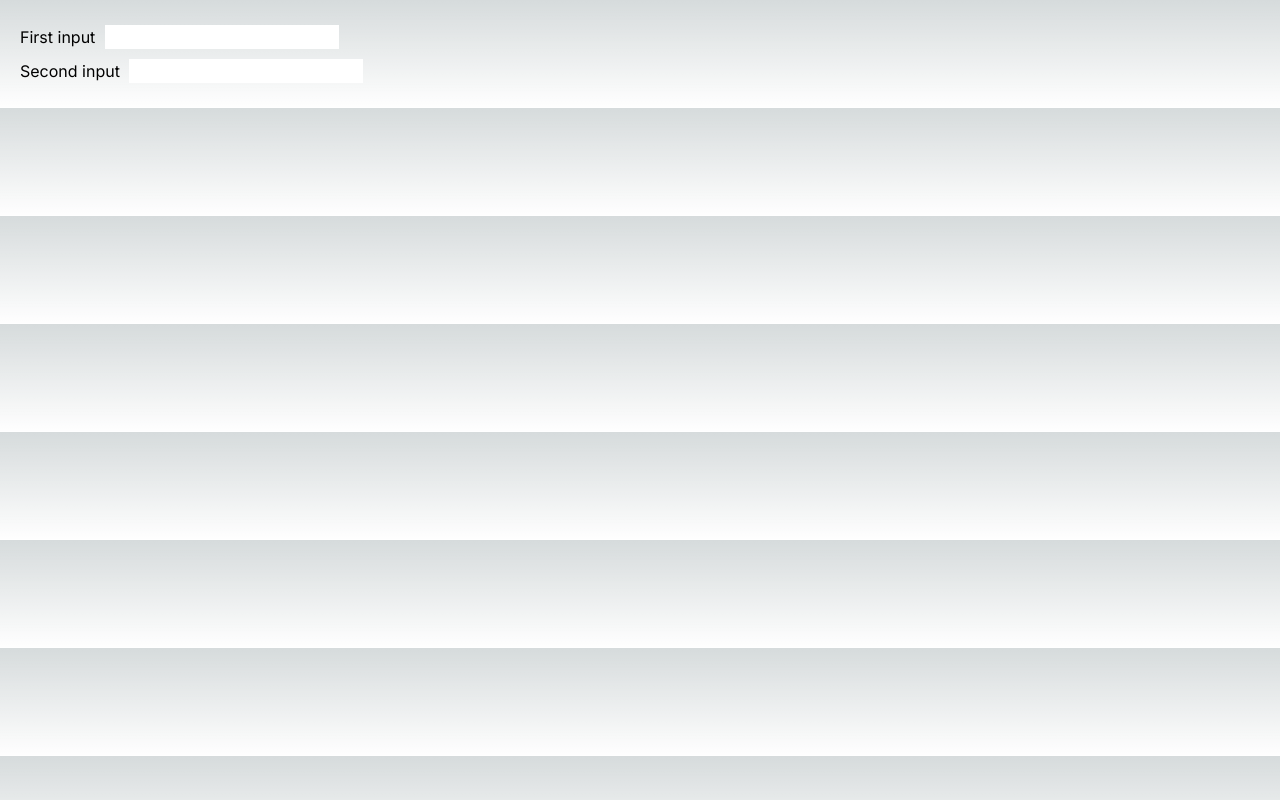
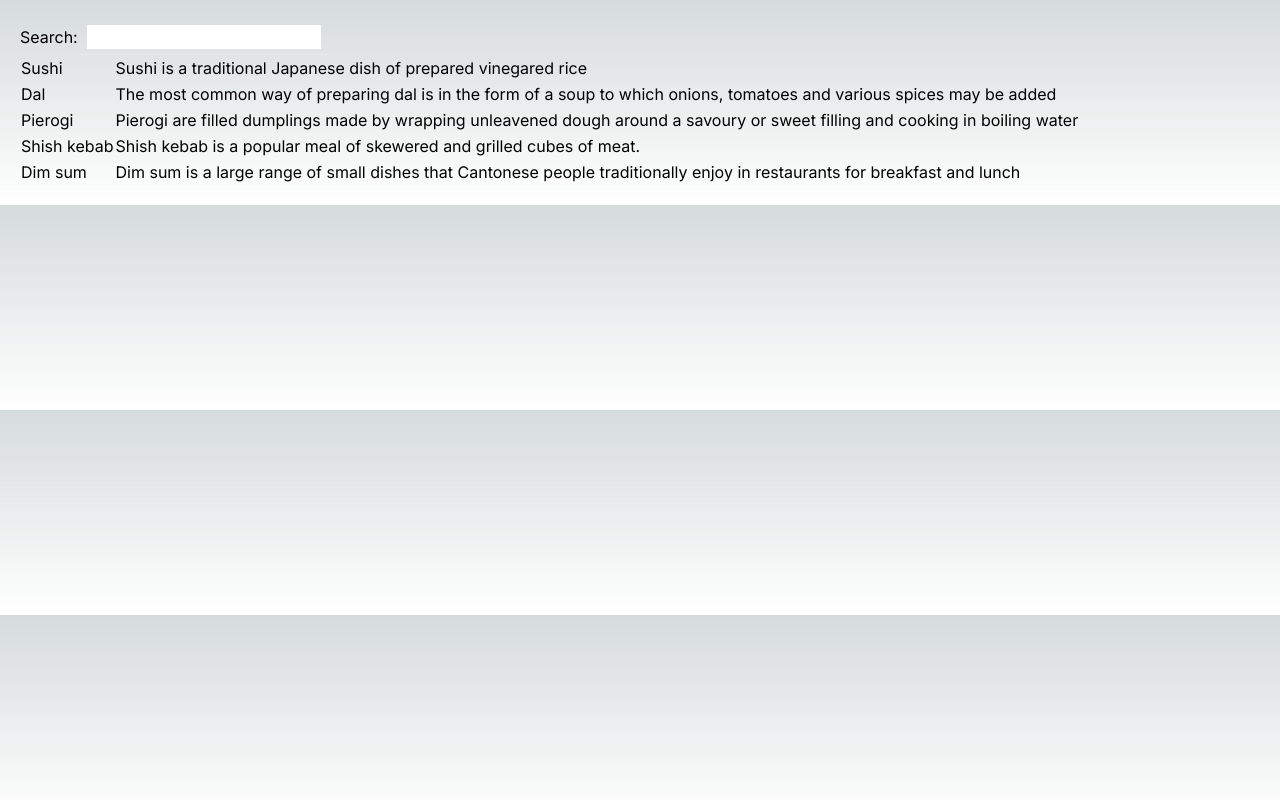
Before and after one commit to chut89/demo-set-intersection-client, a Next.js app: page /input in a window 1280 px wide. Built offline with nearby package versions, Linux system fonts and the light colour scheme.

Commit message:
add food example

```diff
--- a/src/app/globals.css
+++ b/src/app/globals.css
@@ -1,5 +1,5 @@
 @tailwind base;
-/*@tailwind components;*/
+@tailwind components;
 @tailwind utilities;
 
 :root {
@@ -16,6 +16,7 @@
   }
 }
 
+/* TODO: change bg color or else horizontal will be hidden */
 body {
   color: rgb(var(--foreground-rgb));
   background: linear-gradient(
--- /dev/null
+++ b/src/app/input/data.js
@@ -0,0 +1,30 @@
+export function filterItems(items, query) {
+  query = query.toLowerCase();
+  return items.filter(item =>
+    item.name.split(' ').some(word =>
+      word.toLowerCase().startsWith(query)
+    )
+  );
+}
+
+export const foods = [{
+  id: 0,
+  name: 'Sushi',
+  description: 'Sushi is a traditional Japanese dish of prepared vinegared rice'
+}, {
+  id: 1,
+  name: 'Dal',
+  description: 'The most common way of preparing dal is in the form of a soup to which onions, tomatoes and various spices may be added'
+}, {
+  id: 2,
+  name: 'Pierogi',
+  description: 'Pierogi are filled dumplings made by wrapping unleavened dough around a savoury or sweet filling and cooking in boiling water'
+}, {
+  id: 3,
+  name: 'Shish kebab',
+  description: 'Shish kebab is a popular meal of skewered and grilled cubes of meat.'
+}, {
+  id: 4,
+  name: 'Dim sum',
+  description: 'Dim sum is a large range of small dishes that Cantonese people traditionally enjoy in restaurants for breakfast and lunch'
+}];
--- /dev/null
+++ b/src/app/input/input.tsx
@@ -0,0 +1,31 @@
+'use client';
+import { useState } from 'react';
+import './input.css';
+
+export function SyncedInputs() {
+  const [text, setText] = useState('');
+
+  function handleChange(e) {
+    setText(e.target.value);
+  }
+
+  return (
+    <>
+      <Input label="First input" text={text} handleChange={handleChange} />
+      <Input label="Second input" text={text} handleChange={handleChange} />
+    </>
+  );
+}
+
+function Input({ label, text, handleChange }) {
+  return (
+    <label>
+      {label}
+      {' '}
+      <input
+        value={text}
+        onChange={handleChange}
+      />
+    </label>
+  );
+}
--- a/src/app/input/page.tsx
+++ b/src/app/input/page.tsx
@@ -1,31 +1,48 @@
 'use client';
 import { useState } from 'react';
 import './input.css';
+import { foods, filterItems } from './data.js';
 
-export default function SyncedInputs() {
-  const [text, setText] = useState('');
+export default function FilterableList() {
+  const [query, setQuery] = useState('');
 
   function handleChange(e) {
-    setText(e.target.value);
+    setQuery(e.target.value);
   }
 
   return (
     <>
-      <Input label="First input" text={text} handleChange={handleChange} />
-      <Input label="Second input" text={text} handleChange={handleChange} />
+      <SearchBar query={query} handleChange={handleChange}/>
+      <hr />
+      <List items={filterItems(foods, query)} />
     </>
   );
 }
 
-function Input({ label, text, handleChange }) {
+function SearchBar({query, handleChange}) {
+
   return (
     <label>
-      {label}
-      {' '}
+      Search:{' '}
       <input
-        value={text}
+        value={query}
         onChange={handleChange}
       />
     </label>
   );
 }
+
+function List({ items }) {
+  return (
+    <table>
+      <tbody>
+        {items.map(food => (
+          <tr key={food.id}>
+            <td>{food.name}</td>
+            <td>{food.description}</td>
+          </tr>
+        ))}
+      </tbody>
+    </table>
+  );
+}
```
